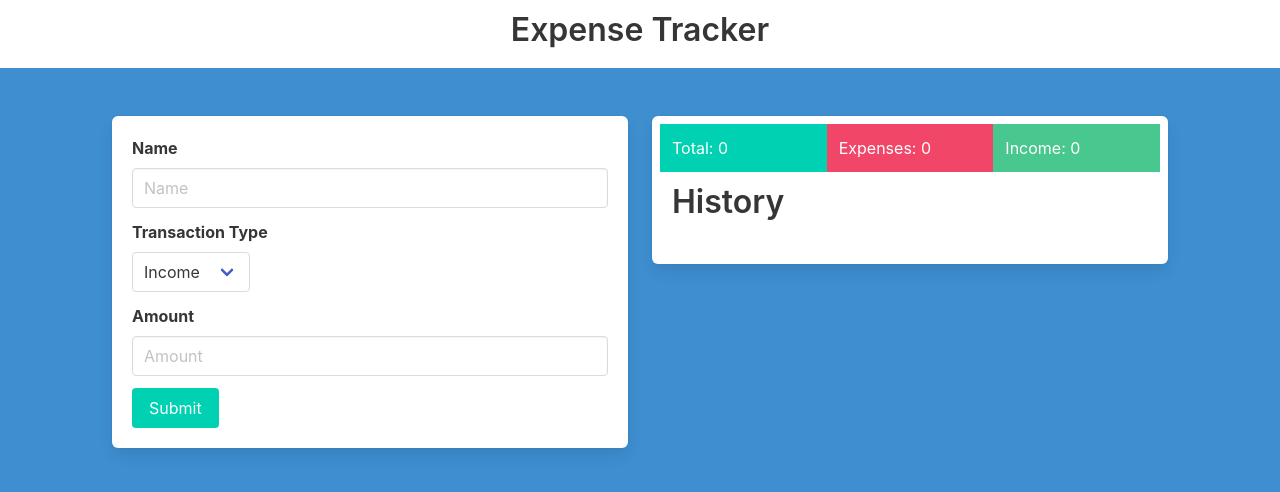
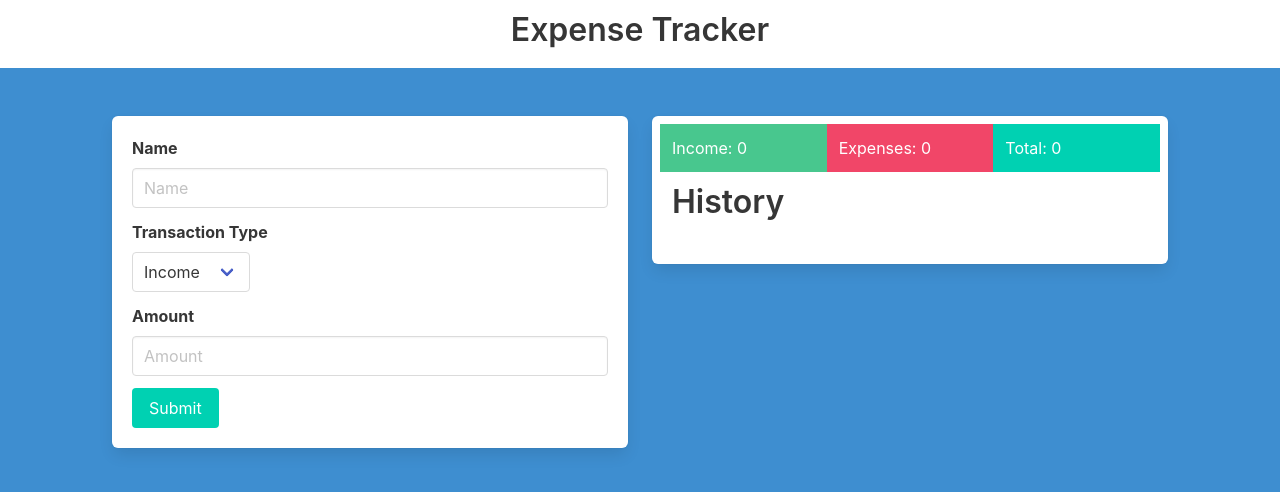
Before and after one commit to ejazahm3d/expense-tracker, a React (Create React App) app: page / in a window 1280 px wide. Shown: the top 492 px of the page. Built offline with nearby package versions, Linux system fonts and the light colour scheme.

Commit message:
Changed income expense and total order

```diff
--- a/src/components/Balance.jsx
+++ b/src/components/Balance.jsx
@@ -29,14 +29,14 @@ const Balance = () => {
     <>
       <div className="box">
         <div className="columns is-vcentered has-text-white">
-          <div className="column has-background-primary">
-            Total: {totalBalance()}
+          <div className="column has-background-success">
+            Income: {totalIncome()}
           </div>
           <div className="column has-background-danger">
             Expenses: {Math.abs(totalExpenses())}
           </div>
-          <div className="column has-background-success">
-            Income: {totalIncome()}
+          <div className="column has-background-primary">
+            Total: {totalBalance()}
           </div>
         </div>
         <h3 className="title">History</h3>
```
